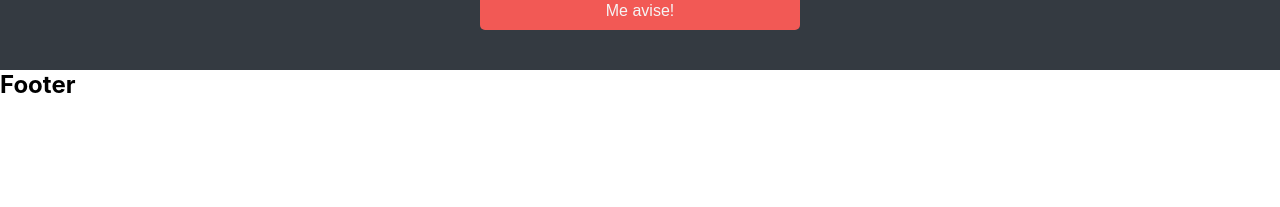
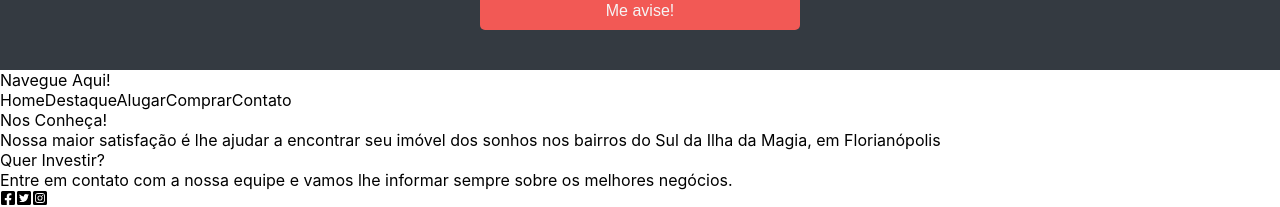
Before and after one commit to arthur-dias/site-imobiliaria, a Next.js app: page / in a window 1280 px wide. Shown: the part 3012-3219 px from the top of the page. Before the commit the page ends 3111 px from the top, so only its background shows below. Built offline with nearby package versions, Linux system fonts and the light colour scheme.

Commit message:
Início Footer

```diff
--- a/components/Footer.js
+++ b/components/Footer.js
@@ -1,7 +1,41 @@
+import Link from 'next/link'
+import styles from '../styles/Footer.module.css'
+import {
+  FaTwitterSquare,
+  FaInstagramSquare,
+  FaFacebookSquare,
+} from 'react-icons/fa'
+
 const Footer = () => {
   return (
-    <div>
-      <h2>Footer</h2>
+    <div className={styles.footer}>
+      <div className={styles.footer__nav}>
+        <p className={styles.nav__text}>Navegue Aqui!</p>
+        <nav className={styles.nav__links}>
+          <Link href='#'>Home</Link>
+          <Link href='#'>Destaque</Link>
+          <Link href='#'>Alugar</Link>
+          <Link href='#'>Comprar</Link>
+          <Link href='#'>Contato</Link>
+        </nav>
+      </div>
+      <div className={styles.footer__text}>
+        <p>Nos Conheça!</p>
+        <p>
+          Nossa maior satisfação é lhe ajudar a encontrar seu imóvel dos sonhos
+          nos bairros do Sul da Ilha da Magia, em Florianópolis
+        </p>
+        <p>Quer Investir?</p>
+        <p>
+          Entre em contato com a nossa equipe e vamos lhe informar sempre sobre
+          os melhores negócios.
+        </p>
+      </div>
+      <div className={styles.footer__midia}>
+        <FaFacebookSquare />
+        <FaTwitterSquare />
+        <FaInstagramSquare />
+      </div>
     </div>
   )
 }
```
Also changed, not shown: styles/Footer.module.css (added).
